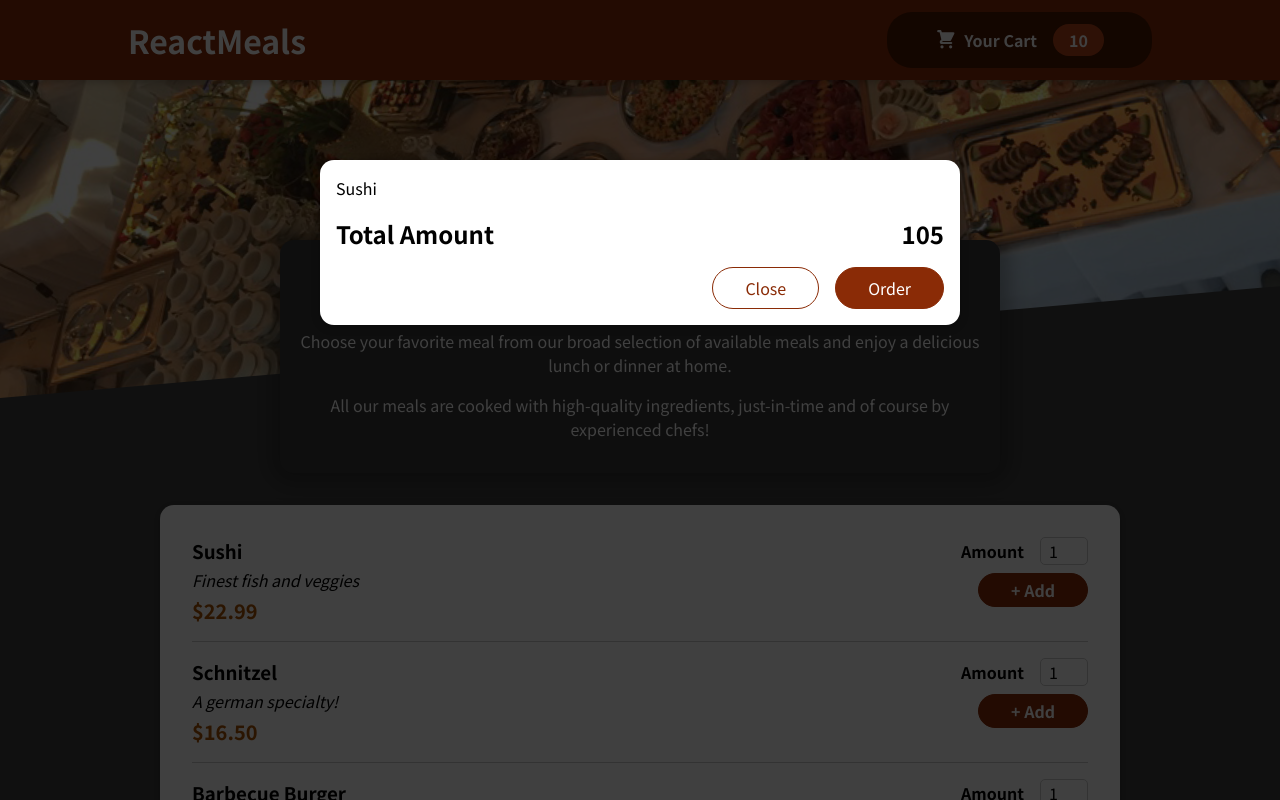
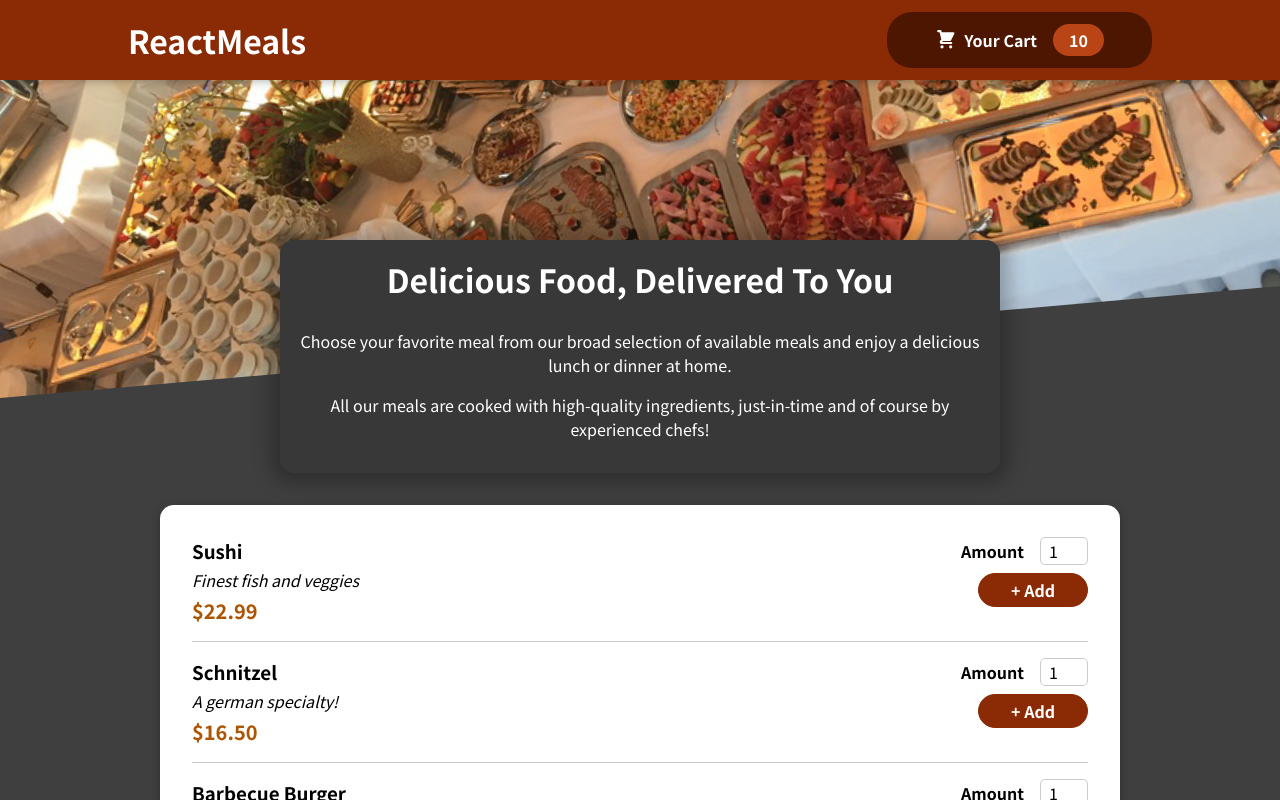
Before and after one commit to impruthvi/react-meals, a React (Create React App) app: page / in a window 1280 px wide. Shown: the top 800 px of the page. Built offline with nearby package versions, Linux system fonts and the light colour scheme.

Commit message:
manage the states for modal show and hide

```diff
--- a/src/App.js
+++ b/src/App.js
@@ -1,12 +1,20 @@
-import { Fragment } from "react";
+import { Fragment, useState } from "react";
 import Header from "./components/Layout/Header";
 import Meals from "./components/Meals/Meals";
 import Cart from "./components/Cart/Cart";
 function App() {
+  const [cartIsShow, setCartIsShow] = useState(false);
+
+  const showCartHandler = () => {
+    setCartIsShow(true);
+  };
+  const hideCartHandler = () => {
+    setCartIsShow(false);
+  };
   return (
     <Fragment>
-      <Cart />
-      <Header />
+      {cartIsShow && <Cart onClose={hideCartHandler} />}
+      <Header onShowCart={showCartHandler} />
       <main>
         <Meals />
       </main>
--- a/src/components/Cart/Cart.js
+++ b/src/components/Cart/Cart.js
@@ -1,6 +1,6 @@
 import classes from "./Cart.module.css";
 import Model from "../UI/Modal";
-const Cart = () => {
+const Cart = (props) => {
   const cartItems = (
     <ul className={classes["cart-items"]}>
       {[{ id: "c1", name: "Sushi", amount: "1", price: 100 }].map((item) => {
@@ -8,15 +8,18 @@
       })}
     </ul>
   );
+
   return (
-    <Model>
+    <Model onClose={props.onClose}>
       {cartItems}
       <div className={classes.total}>
         <span>Total Amount</span>
         <span>105</span>
       </div>
       <div className={classes.actions}>
-        <button className={classes["button--alt"]}>Close</button>
+        <button className={classes["button--alt"]} onClick={props.onClose}>
+          Close
+        </button>
         <button className={classes.button}>Order</button>
       </div>
     </Model>
--- a/src/components/Layout/Header.js
+++ b/src/components/Layout/Header.js
@@ -3,12 +3,12 @@
 import HeaderCartButton from "./HeaderCartButton";
 import mealsImage from "../../assets/meals.jpg";
 import classes from "./Header.module.css";
-const Header = () => {
+const Header = (props) => {
   return (
     <Fragment>
       <header className={classes.header}>
         <h1>ReactMeals</h1>
-        <HeaderCartButton />
+        <HeaderCartButton onClick={props.onShowCart} />
       </header>
       <div className={classes["main-image"]}>
         <img src={mealsImage} alt="meals" />
--- a/src/components/Layout/HeaderCartButton.js
+++ b/src/components/Layout/HeaderCartButton.js
@@ -2,7 +2,7 @@
 import classes from "./HeaderCartButton.module.css";
 const HeaderCartButton = (props) => {
   return (
-    <button className={classes.button}>
+    <button className={classes.button} onClick={props.onClick}>
       <span className={classes.icon}>
         <CartIcon />
       </span>
--- a/src/components/UI/Modal.js
+++ b/src/components/UI/Modal.js
@@ -2,8 +2,8 @@
 import ReactDOM from "react-dom";
 import classes from "./Modal.module.css";
 
-const Backdrop = () => {
-  return <div className={classes.backdrop} />;
+const Backdrop = (props) => {
+  return <div className={classes.backdrop} onClick={props.onClose} />;
 };
 
 const ModalOverlay = (props) => {
@@ -18,7 +18,10 @@
 const Model = (props) => {
   return (
     <Fragment>
-      {ReactDOM.createPortal(<Backdrop />, portalElement)}
+      {ReactDOM.createPortal(
+        <Backdrop onClose={props.onClose} />,
+        portalElement
+      )}
       {ReactDOM.createPortal(
         <ModalOverlay>{props.children}</ModalOverlay>,
         portalElement
```
Also changed, not shown: 1 other file (tests, documents, lock files or other folders).
